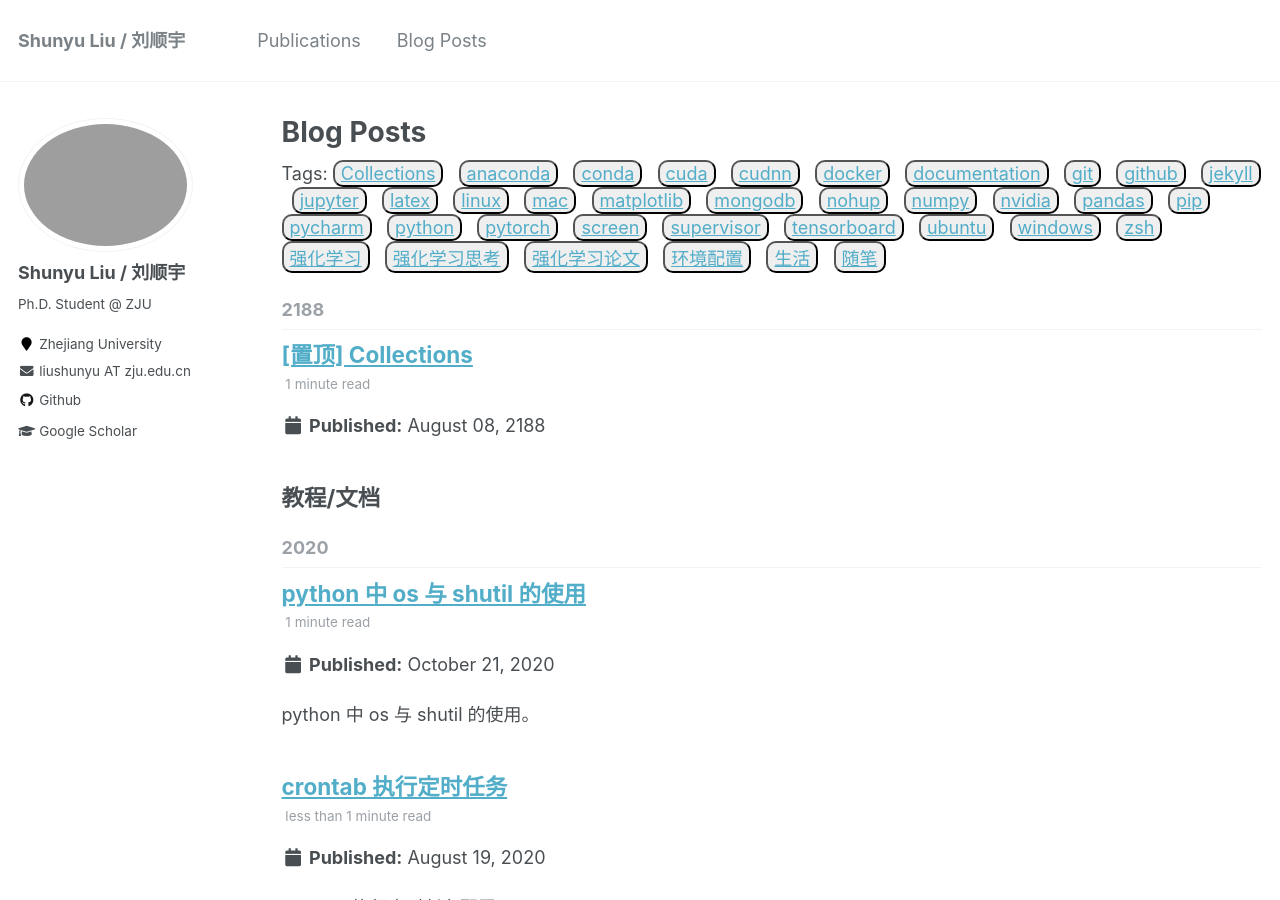
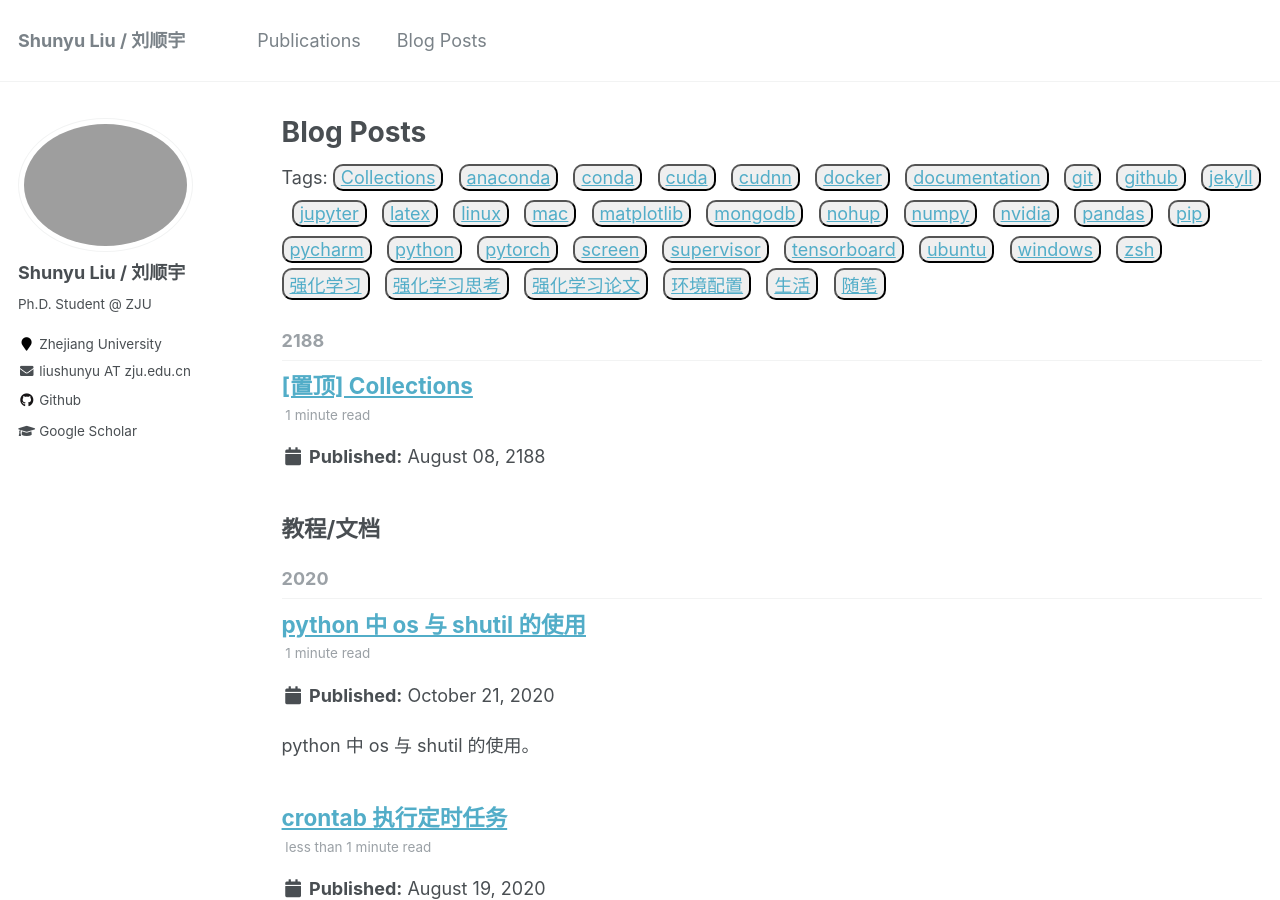
Before and after one commit to liushunyu/liushunyu.github.io, a Jekyll site: the page built from _pages/year-archive.html, in a window 1280 px wide and 900 px high. Built offline with Jekyll 4.4.1, drawn with Linux system fonts in a browser that asks for light colours.

Commit message:
Update year-archive.html

```diff
--- a/_pages/year-archive.html
+++ b/_pages/year-archive.html
@@ -13,7 +13,7 @@
 Tags:
 {% for tag in group_names %}
   {% assign posts = group_items[forloop.index0] %}
-  <font style="line-height:1.5;"><button style="border-radius: 10px;"><a href="https://liushunyu.github.io/tags/#{{ tag }}" target="_blank"> {{ tag }}</a></button></font> &nbsp;
+  <font style="line-height:2;"><button style="border-radius: 10px;"><a href="https://liushunyu.github.io/tags/#{{ tag }}" target="_blank"> {{ tag }}</a></button></font> &nbsp;
 {% endfor %}
 
 {% capture written_year %}'None'{% endcapture %}
```
